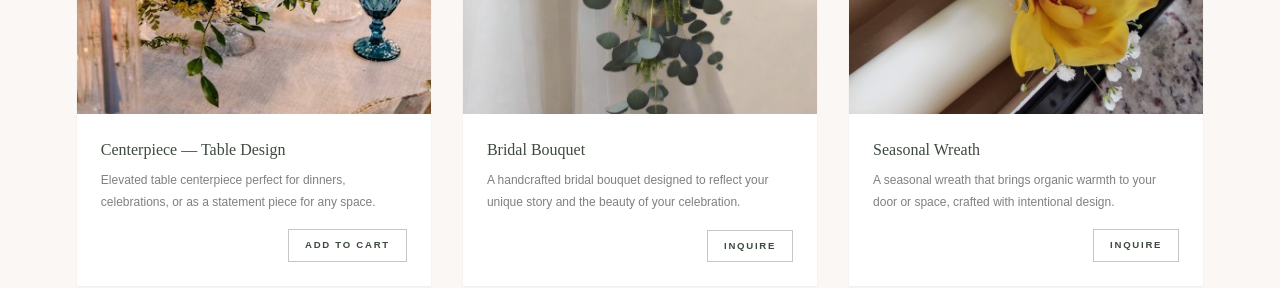
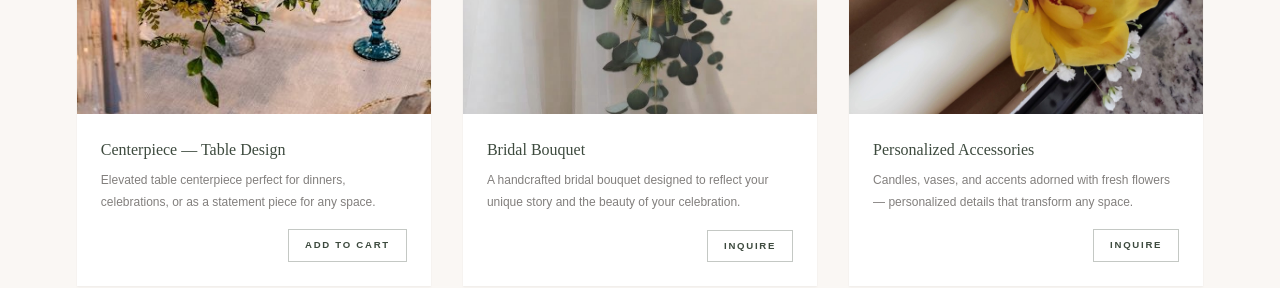
Before and after one commit to Omnix-Solution-Inc/wildflower, a Next.js app: page / in a window 1280 px wide. Shown: the part 5360-5648 px from the top of the page. Built offline with nearby package versions, Linux system fonts and the light colour scheme.

Commit message:
Renombrar producto 3 de À La Carte Store: 'Corona Estacional' → 'Personalización de Accesorios' (ES) / 'Personalized Accessories' (EN) con descripción acorde a la foto de velas y orquídeas

```diff
--- a/src/components/landing/Shop.tsx
+++ b/src/components/landing/Shop.tsx
@@ -25,10 +25,10 @@ const products = [
   },
   {
     img: '/gallery/wedding_candles_orchids.jpg',
-    name: { en: 'Seasonal Wreath', es: 'Corona Estacional' },
+    name: { en: 'Personalized Accessories', es: 'Personalización de Accesorios' },
     desc: {
-      en: 'A seasonal wreath that brings organic warmth to your door or space, crafted with intentional design.',
-      es: 'Una corona estacional que lleva calidez orgánica a tu puerta o espacio, creada con diseño intencional.',
+      en: 'Candles, vases, and accents adorned with fresh flowers — personalized details that transform any space.',
+      es: 'Velas, jarrones y acentos adornados con flores frescas — detalles personalizados que transforman cualquier espacio.',
     },
     inquire: true,
   },
```
